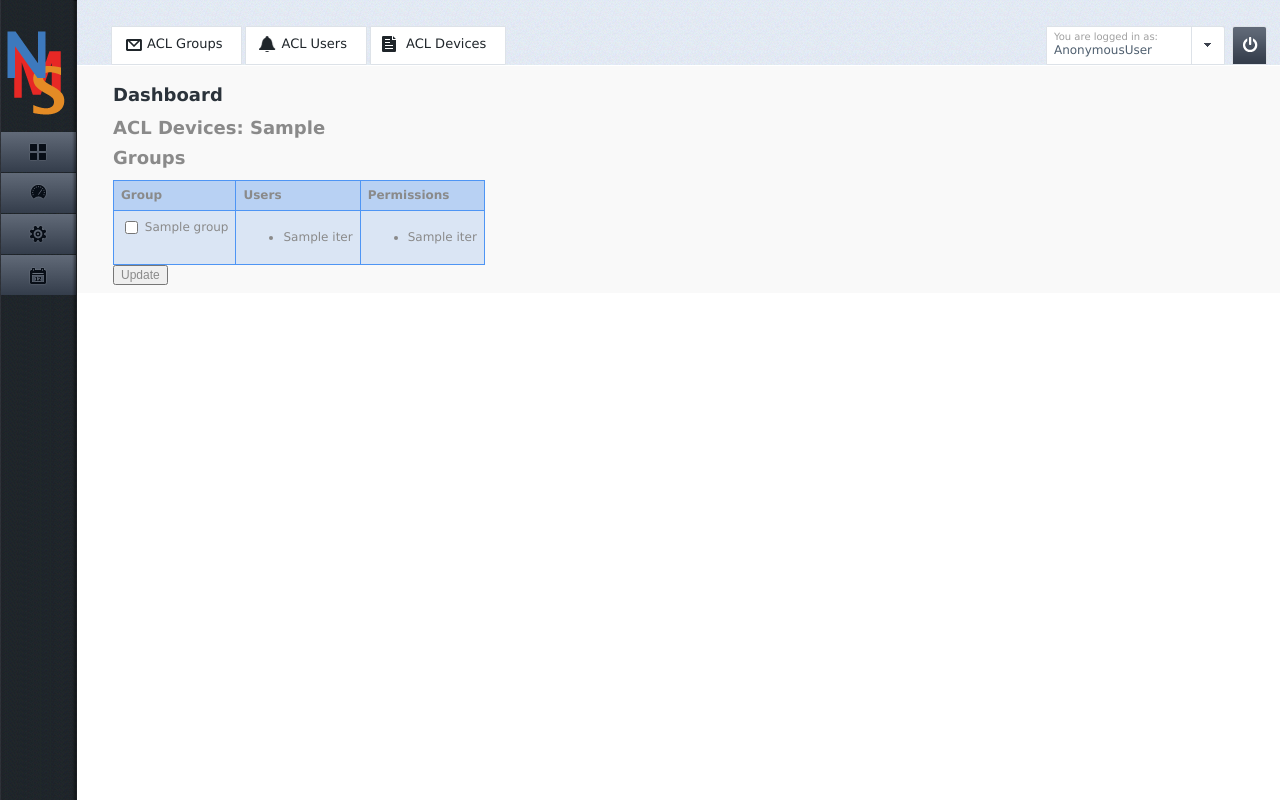
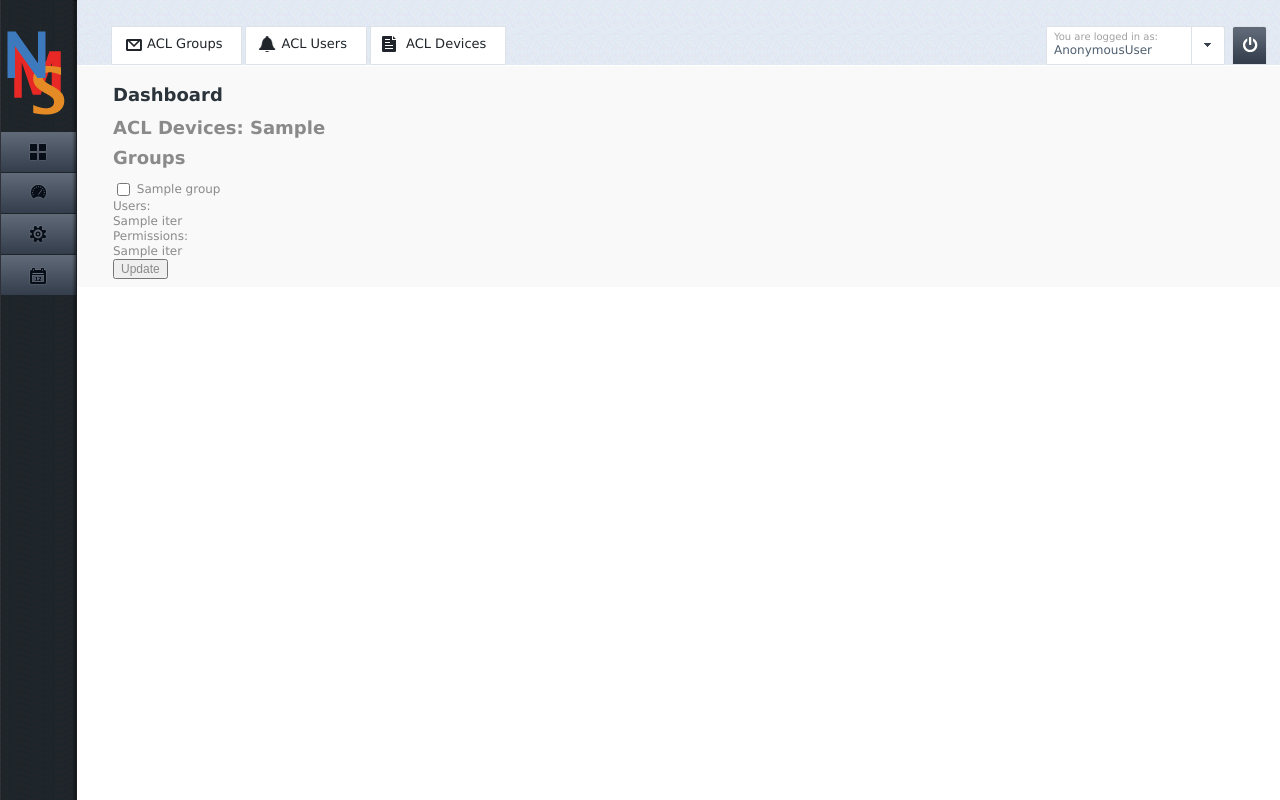
Before and after one commit to yanms/nms_code, a Django app: template unstable/nms_root/nms/templates/nms/acl_devices_manage.html in a window 1280 px wide. Run offline with Django 3.2, Linux system fonts and the light colour scheme; the template is opened without the code that fills it: most values are stand-ins (such as "Sample title", 1, 10 or a date in 2020); some libraries are stand-ins or nearby versions.

Commit message:
Updated acl_devices_manage.html

```diff
--- a/unstable/nms_root/nms/templates/nms/acl_devices_manage.html
+++ b/unstable/nms_root/nms/templates/nms/acl_devices_manage.html
@@ -44,28 +44,21 @@
 								<form name="groups" action="{% url 'nms:acl_handler' dev_obj.dev_id %}" method="POST">
 								{% csrf_token %}
 									<h2>Groups</h2>
-										<table class="TFtable">
-											<tr>
-												<td><b>Group</b></td>
-												<td><b>Users</b></td>
-												<td><b>Permissions</b></td>
-											</tr>
-										{% for group in dev_groups %}
-											<tr>
-											{% if group in checked %}
-												<td><input type="checkbox" name="groups" value="{{ group.id }}" checked /> {{ group }}</td>
-											{% else %}
-												<td><input type="checkbox" name="groups" value="{{ group.id }}" /> {{ group }}</td>
-											{% endif %}
-												<td><ul>{% for iter in group.user_set.all %}
-														<li>{{ iter }}</li>
-													{% endfor %}</ul></td>
-												<td><ul>{% for iter in group.permissions.all %}
-														<li>{{ iter.name }}</li>
-													{% endfor %}</ul></td>
-											</tr>
+									{% for group in dev_groups %}
+										{% if group in checked %}
+										<input type="checkbox" name="groups" value="{{ group.id }}" checked /> {{ group }}<br />
+										{% else %}
+										<input type="checkbox" name="groups" value="{{ group.id }}" /> {{ group }}<br />
+										{% endif %}
+										Users: <br/>
+										{% for iter in group.user_set.all %}
+										{{ iter }} <br/>
 										{% endfor %}
-										</table>
+										Permissions: <br/>
+										{% for iter in group.permissions.all %}
+										{{ iter.name }} <br/>
+										{% endfor %}
+									{% endfor %}
 									<input type="hidden" value="dev_group_update" name="task" />
 									<input type="submit" value="Update" id="update" />
 								</form>
```
